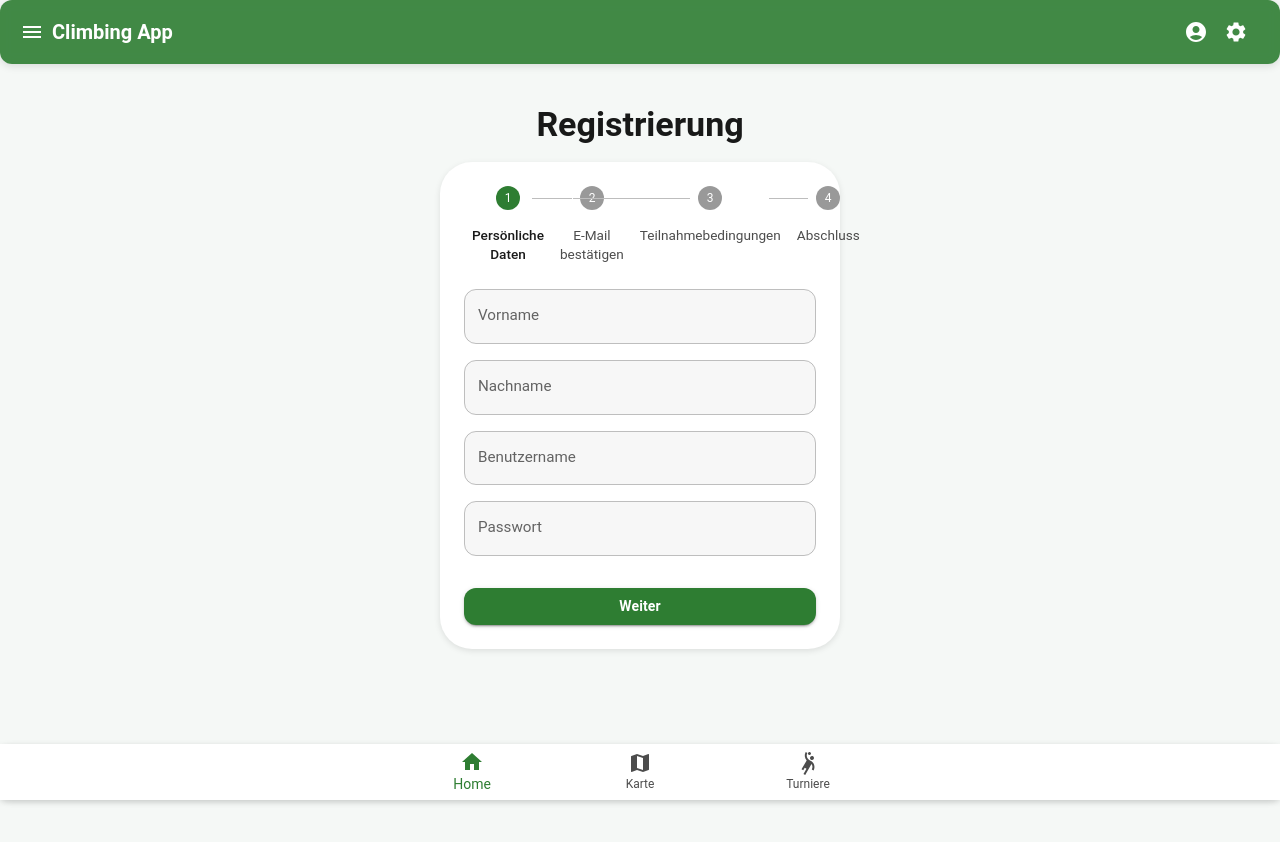
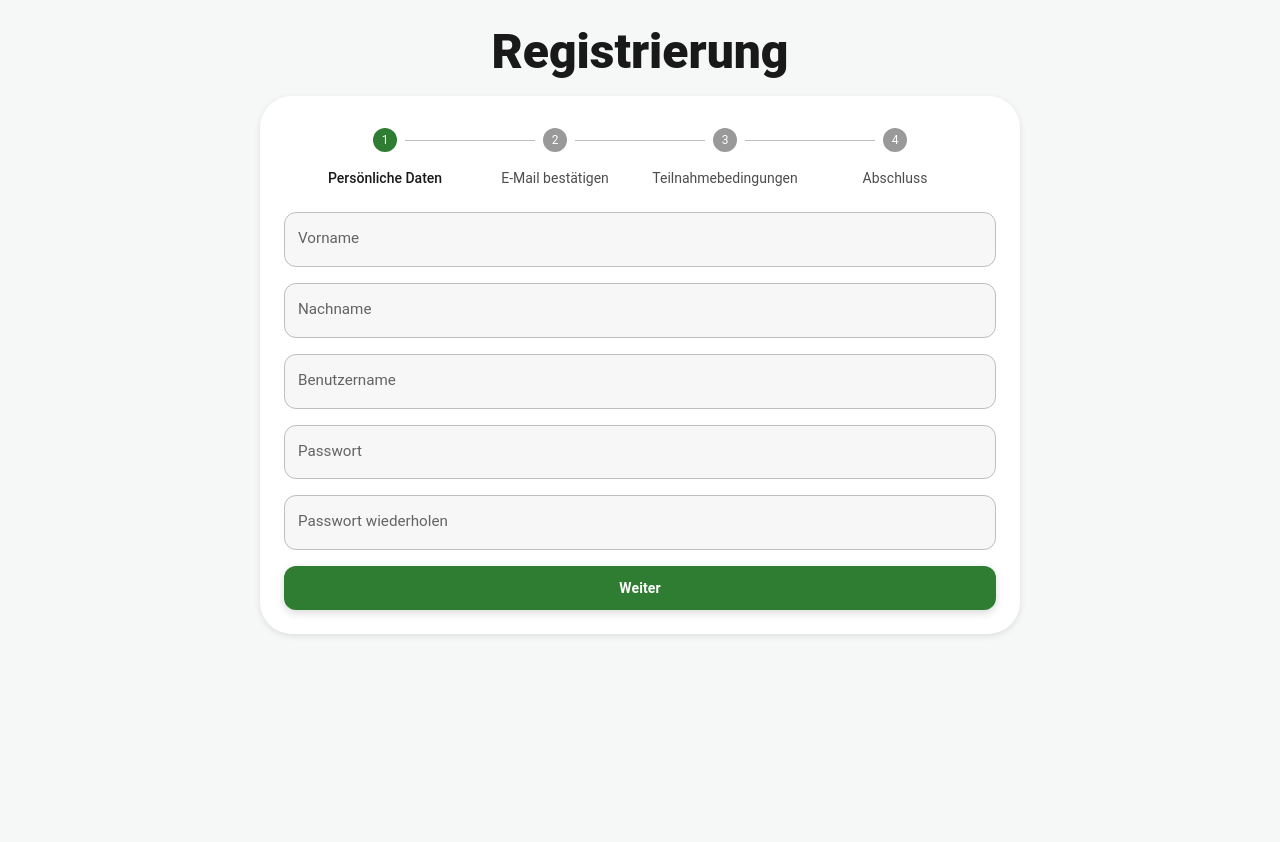
Before and after one commit to JonasFlachmann/ClimbingTurnamentAppPublic, a Next.js app: page /registration-process in a window 1280 px wide. Shown: the top 842 px of the page. After the commit the page ends 800 px from the top, so only its background shows below. Built offline with nearby package versions, Linux system fonts and the light colour scheme.

Commit message:
Update registration-process.tsx

```diff
--- a/pages/registration-process.tsx
+++ b/pages/registration-process.tsx
@@ -1,139 +1,124 @@
-import React, { useState } from "react";
-import { Box, Typography, Paper, BottomNavigation, BottomNavigationAction, Stepper, Step, StepLabel, Button, TextField } from "@mui/material";
-import HomeIcon from "@mui/icons-material/Home";
-import MapIcon from "@mui/icons-material/Map";
-import SportsHandballIcon from "@mui/icons-material/SportsHandball";
-import Link from "next/link";
+import * as React from "react";
+import {
+  Box,
+  Paper,
+  Typography,
+  TextField,
+  Button,
+  Stack,
+} from "@mui/material";
 import { useRouter } from "next/router";
+import RegistrationStepper from "../components/RegistrationStepper";
 
-const steps = [
-  "Persönliche Daten",
-  "E-Mail bestätigen",
-  "Teilnahmebedingungen",
-  "Abschluss"
-];
-
-const RegistrationProcessPage: React.FC = () => {
-  const [value, setValue] = useState(0);
-  const [activeStep, setActiveStep] = useState(0);
-  const [formData, setFormData] = useState({
-    vorname: "",
-    nachname: "",
-    benutzername: "",
-    passwort: "",
-  });
+function RegistrationProcessPage() {
   const router = useRouter();
-
-  const handleChange = (e: React.ChangeEvent<HTMLInputElement>) => {
-    setFormData({
-      ...formData,
-      [e.target.name]: e.target.value,
-    });
-  };
+  const [firstName, setFirstName] = React.useState("");
+  const [lastName, setLastName] = React.useState("");
+  const [username, setUsername] = React.useState("");
+  const [password, setPassword] = React.useState("");
+  const [passwordRepeat, setPasswordRepeat] = React.useState("");
+  const [error, setError] = React.useState("");
 
   const handleNext = () => {
-    if (activeStep < steps.length - 1) {
-      setActiveStep(activeStep + 1);
-    } else {
-      // Registrierung abschließen
-      router.push("/home");
+    // Mini-Validierung
+    if (!firstName || !lastName || !username || !password || !passwordRepeat) {
+      setError("Bitte fülle alle Felder aus.");
+      return;
     }
+    if (password !== passwordRepeat) {
+      setError("Die Passwörter stimmen nicht überein.");
+      return;
+    }
+    setError("");
+    // weiter zu Schritt 2 (benenne die Route so, wie sie bei dir heißt)
+    router.push("/registration-email"); // z. B. E-Mail bestätigen
   };
 
   return (
-    <>
-      <Box sx={{ minHeight: "100vh", bgcolor: "background.default", px: 2, pb: 10, pt: 5, display: "flex", flexDirection: "column", alignItems: "center" }}>
-        <Typography variant="h4" sx={{ fontWeight: "bold", mb: 2, textAlign: "center" }}>
+    <Box
+      sx={{
+        minHeight: "100vh",
+        display: "flex",
+        alignItems: "flex-start",
+        justifyContent: "center",
+        p: { xs: 2, sm: 3 },
+      }}
+    >
+      <Box sx={{ width: "100%", maxWidth: 760 }}>
+        <Typography
+          variant="h3"
+          align="center"
+          sx={{ fontWeight: 800, mb: 2 }}
+        >
           Registrierung
         </Typography>
-        <Paper elevation={2} sx={{ borderRadius: 4, p: 3, mb: 4, width: "100%", maxWidth: 400 }}>
-          <Stepper activeStep={activeStep} alternativeLabel>
-            {steps.map(label => (
-              <Step key={label}>
-                <StepLabel>{label}</StepLabel>
-              </Step>
-            ))}
-          </Stepper>
-          <Box sx={{ mt: 3 }}>
-            {activeStep === 0 && (
-              <>
+
+        <Paper
+          sx={{
+            p: { xs: 2, sm: 3 },
+            borderRadius: 4,
+          }}
+        >
+          {/* Stepper (Schritt 1 von 4) */}
+          <RegistrationStepper activeStep={0} />
+
+          <Stack spacing={2} sx={{ mt: 2 }}>
             <TextField
               label="Vorname"
-                  name="vorname"
-                  value={formData.vorname}
-                  onChange={handleChange}
+              value={firstName}
+              onChange={(e) => setFirstName(e.target.value)}
               fullWidth
-                  sx={{ mb: 2 }}
-                  autoComplete="given-name"
             />
             <TextField
               label="Nachname"
-                  name="nachname"
-                  value={formData.nachname}
-                  onChange={handleChange}
+              value={lastName}
+              onChange={(e) => setLastName(e.target.value)}
               fullWidth
-                  sx={{ mb: 2 }}
-                  autoComplete="family-name"
             />
             <TextField
               label="Benutzername"
-                  name="benutzername"
-                  value={formData.benutzername}
-                  onChange={handleChange}
+              value={username}
+              onChange={(e) => setUsername(e.target.value)}
               fullWidth
-                  sx={{ mb: 2 }}
-                  autoComplete="username"
             />
             <TextField
               label="Passwort"
-                  name="passwort"
               type="password"
-                  value={formData.passwort}
-                  onChange={handleChange}
+              value={password}
+              onChange={(e) => setPassword(e.target.value)}
               fullWidth
-                  sx={{ mb: 2 }}
-                  autoComplete="new-password"
             />
-              </>
-            )}
-            {activeStep === 1 && (
-              <Typography sx={{ textAlign: "center", mb: 2 }}>
-                Bitte bestätige deine E-Mail-Adresse.<br />
-                [Feld/Bestätigung folgt]
+            {/* NEU: Passwort wiederholen */}
+            <TextField
+              label="Passwort wiederholen"
+              type="password"
+              value={passwordRepeat}
+              onChange={(e) => setPasswordRepeat(e.target.value)}
+              fullWidth
+            />
+
+            {error && (
+              <Typography variant="body2" color="error" sx={{ mt: 0.5 }}>
+                {error}
               </Typography>
             )}
-            {activeStep === 2 && (
-              <Typography sx={{ textAlign: "center", mb: 2 }}>
-                Bitte akzeptiere die Teilnahmebedingungen.<br />
-                [Checkbox/Feld folgt]
-              </Typography>
-            )}
-            {activeStep === 3 && (
-              <Typography sx={{ textAlign: "center", mb: 2 }}>
-                Registrierung abgeschlossen! Du kannst jetzt loslegen.
-              </Typography>
-            )}
+
             <Button
               variant="contained"
-              color="primary"
-              fullWidth
-              sx={{ mt: 2 }}
+              color="success"
               onClick={handleNext}
+              sx={{ mt: 1, py: 1.2 }}
             >
-              {activeStep < steps.length - 1 ? "Weiter" : "Abschließen"}
+              Weiter
             </Button>
-          </Box>
+          </Stack>
         </Paper>
       </Box>
-      <Paper sx={{ position: "fixed", bottom: 0, left: 0, right: 0, zIndex: 100 }} elevation={3}>
-        <BottomNavigation showLabels value={value} onChange={(_, newValue) => setValue(newValue)}>
-          <BottomNavigationAction label="Home" icon={<HomeIcon />} component={Link} href="/home" />
-          <BottomNavigationAction label="Karte" icon={<MapIcon />} component={Link} href="/map" />
-          <BottomNavigationAction label="Turniere" icon={<SportsHandballIcon />} component={Link} href="/tournament-overview" />
-        </BottomNavigation>
-      </Paper>
-    </>
+    </Box>
   );
-};
+}
+
+// 🔒 Auth-Seite: kein Header/Sidebar/Footer
+RegistrationProcessPage.noLayout = true;
 
 export default RegistrationProcessPage;
```
Lines whose indentation alone changed are shown as unchanged.
